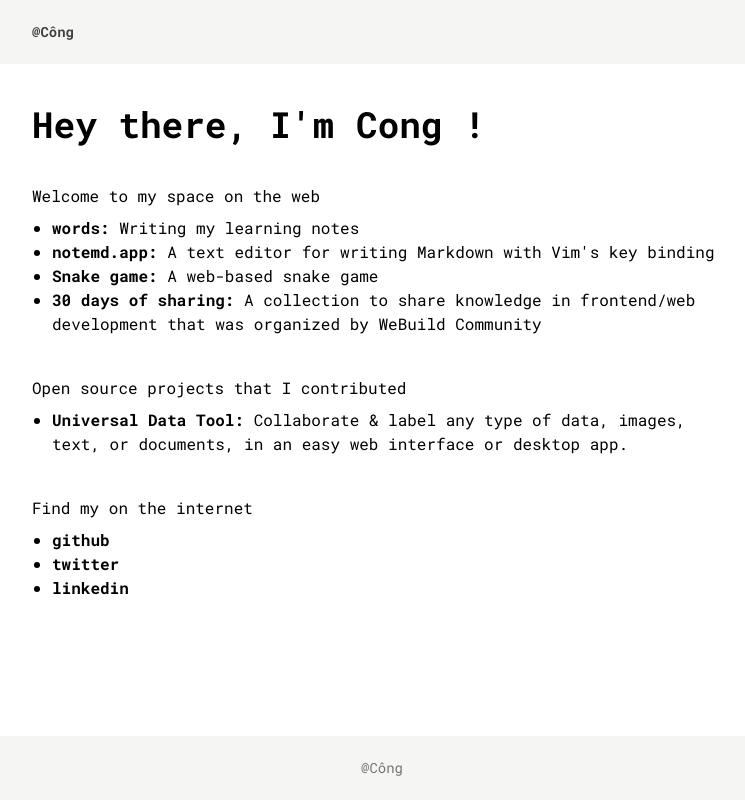
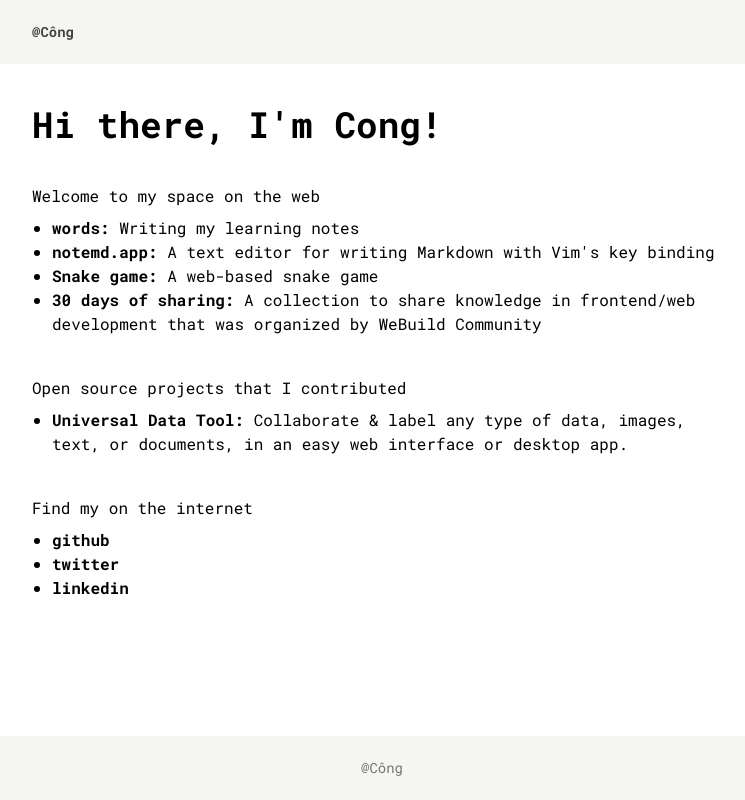
Before and after one commit to congdv/congdv.com, a Next.js app: page / in a window 1280 px wide. Shown: the whole page, without its empty margins (258-1003 px from the left). Built offline with nearby package versions, Linux system fonts and the light colour scheme.

Commit message:
Update text

```diff
--- a/src/pages/index.tsx
+++ b/src/pages/index.tsx
@@ -4,7 +4,7 @@
   return (
     <>
       <main className="container-center my-10 min-h-full flex-1">
-        <h1 className="text-4xl font-bold">{"Hey there, I'm Cong !"}</h1>
+        <h1 className="text-4xl font-bold">{"Hi there, I'm Cong!"}</h1>
         <p className="mt-10">Welcome to my space on the web</p>
         <ul className="mt-2 ml-5 list-disc">
           <li>
```
